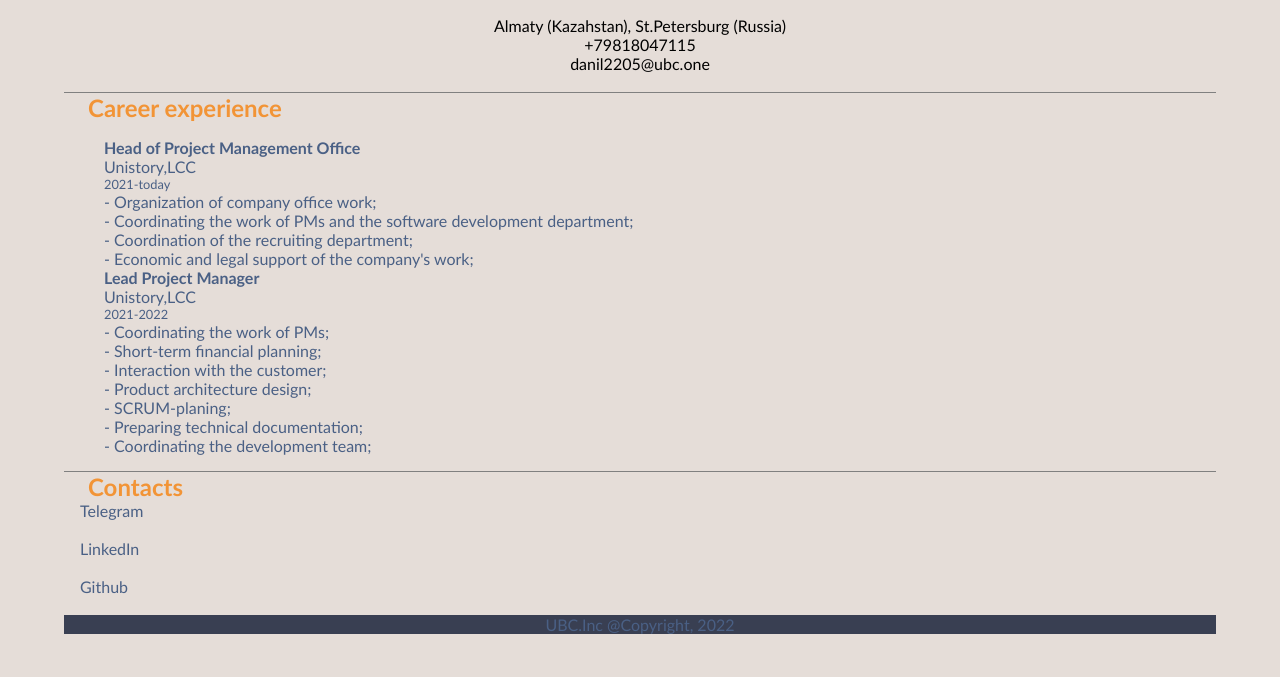
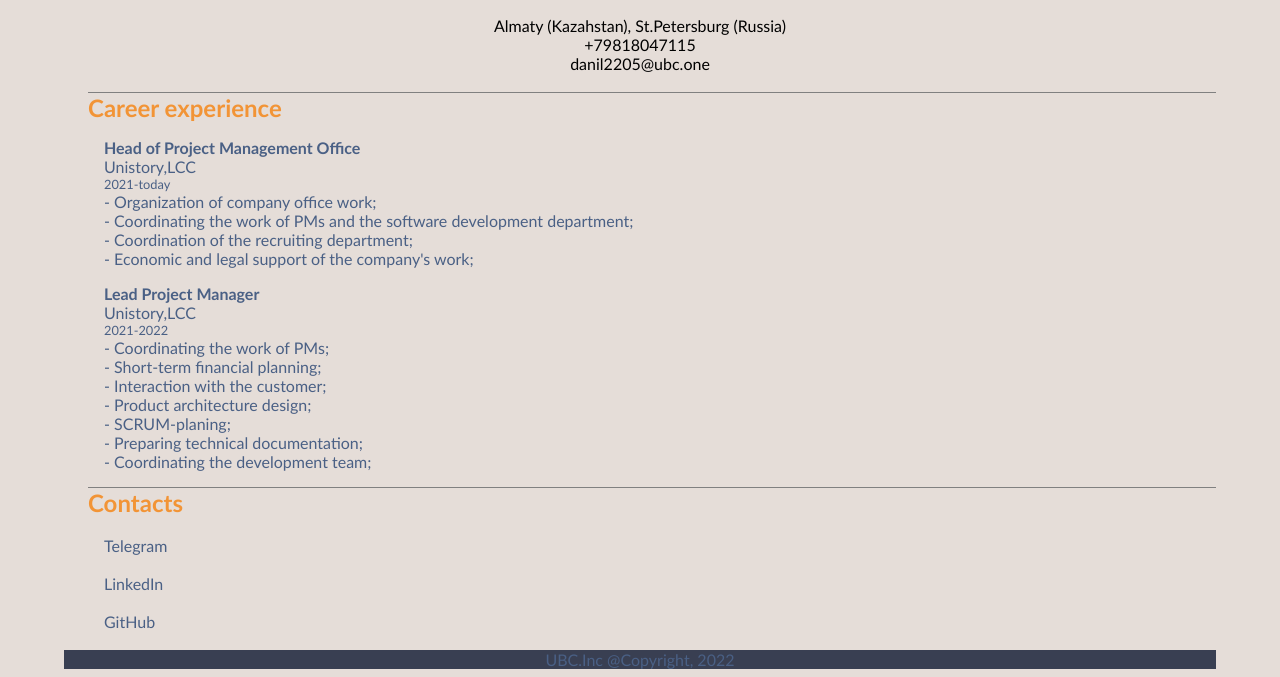
Before and after one commit to danilsPM/DS_website, a plain HTML site: page index.html in a window 1280 px wide. Shown: the part 659-1336 px from the top of the page. Before the commit the page ends 1301 px from the top, so only its background shows below. Drawn offline with Linux system fonts and the light colour scheme.

Commit message:
someting new

```diff
--- a/css/style.css
+++ b/css/style.css
@@ -29,7 +29,7 @@ body{
 	font-weight: bolder;
 	color:#F29436;
 	text-decoration: none;
-	padding-left: 1em;
+	margin-left: 1em;
 	border-top-style:solid;
 	border-top-width:0.05em;
 	border-color: gray;
@@ -40,6 +40,7 @@ body{
     font-weight: 600;
 	text-align: left;
 	text-decoration: none;
+	margin-top: 1em;
 }
 .jobplace{
     font-size: 1em;
@@ -65,7 +66,7 @@ ul{
 	list-style-type: none;
 }
 .social{
-	padding-left: 1em;
+	margin-left: 2.5em;
 }
 /* Links */
 a:link {
@@ -77,7 +78,7 @@ a:hover{
 }
 a:visited{
 	text-decoration: none;
-	color:#4A6085
+	color:#4A6085;
 }
 /* Footer */
 footer{
@@ -85,3 +86,10 @@ footer{
 	color:#4A6085;
 	text-align: center;
 }
+img{
+    float:none;
+}
+/* .icon{
+    float: left;
+    color: #2F5A78;
+} */
--- a/index.html
+++ b/index.html
@@ -72,18 +72,23 @@
 	<!-- Contacts -->
 		<div class="subheading">Contacts</div>
 		<div class="social">
-			<a href="https://telegram.org/@privalov2205" target="_blank">Telegram</a>
+			<a href="https://telegram.org/@privalov2205" target="_blank">
+				<div class="social_link">
+					<span style="padding-left:1em;"></span>
+					<div>Telegram</div>
+			   </div>
+			</a>
 			<a href="linkedInlink" target="_blank">
-				<div class="icon">
-				 	<span style="padding-left:10px;"></span>
-					 <div class="fab fa-linkedin">LinkedIn</div>
-				</div>
+				<div class="social_link">
+					<span style="padding-left:1em;"></span>
+					<div>LinkedIn</div>
+			   </div>
 			</a>
 			<a href="githublink" target="_blank">
-				<div class = "icon">
-					<span style="padding-left:10px;"></span>
-			 	 <div class="fab fa-github">Github</div>
-				</div>
+				<div class="social_link">
+					<span style="padding-left:1em;"></span>
+					<div>GitHub</div>
+			   </div>
 			</a>
 		</div>
 <br/>
```
